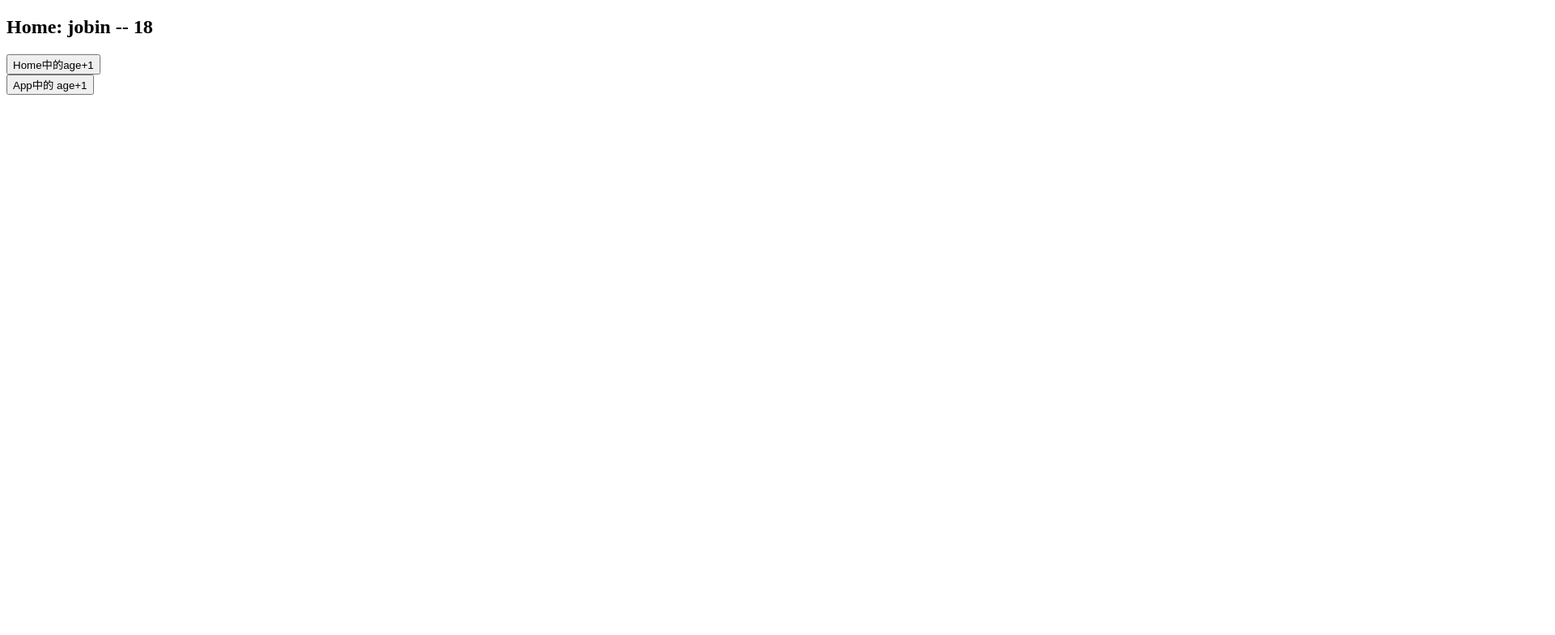
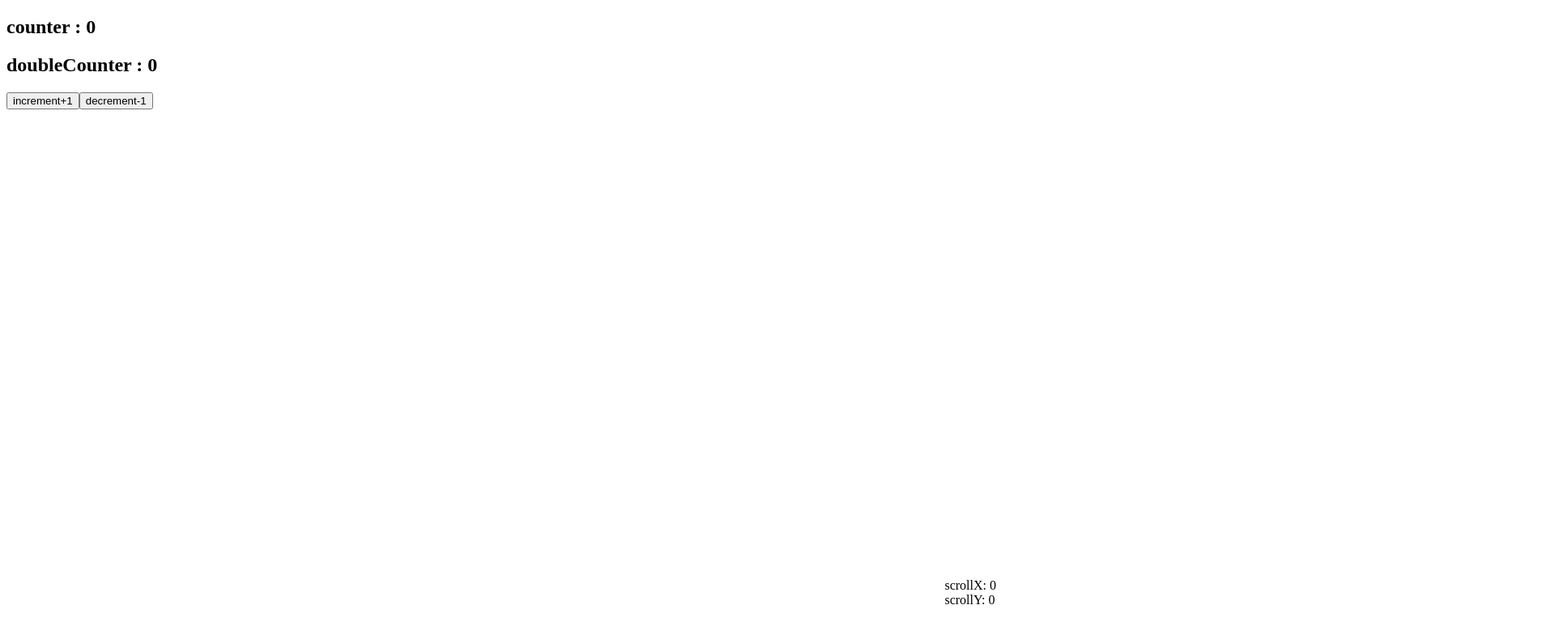
Before and after one commit to jobinben/Vue3-learning, a Vue app in the folder Vue3/: page / in a window 1280 px wide. Shown: the top 784 px of the page at 81% size, 1920 px wide, since content can reach past the window. Built offline with nearby package versions, Linux system fonts and the light colour scheme.

Commit message:
一些简单的hook

```diff
--- a/Vue3/src/components/12_ref的补充/hook/useDebounceRef.js
+++ b/Vue3/src/components/12_ref的补充/hook/useDebounceRef.js
@@ -1,6 +1,7 @@
 import {customRef} from "vue"
 // 通过customRef实现debounce防抖
 // 创建一个自定义的 ref，并对其依赖项跟踪和更新触发进行显式控制
+// 防抖主要是清楚定时器，而节流主要是要定时器走完再执行下一个
 export default function(value, delay = 300) {
     let timer = null
     return customRef((track, trigger) => {
--- /dev/null
+++ b/Vue3/src/components/17_compositionApi的练习/App.vue
@@ -0,0 +1,57 @@
+<!-- author: 大冰 -->
+<template>
+    <div class="container">
+        <h2>counter : {{ counter }}</h2>
+        <h2>doubleCounter : {{ doubleCounter }}</h2>
+        <button @click="increment">increment+1</button>
+        <button @click="decrement">decrement-1</button>
+
+        <div class="scrollView">
+            <div class="scroll-x">scrollX: {{scrollX.toFixed(0)}}</div>
+            <div class="scroll-y">scrollY: {{scrollY.toFixed(0)}}</div>
+        </div>
+    </div>
+</template>
+
+<script>
+import useCounter from './hooks/useCounter'
+import useTitle from "./hooks/useTitle"
+import useScrollPosition from "./hooks/useScrollPosition"
+export default {
+    setup() {
+        let { counter, doubleCounter, increment, decrement } = useCounter()
+
+        // 修改title
+        const titleRef = useTitle('初始化title')
+
+        setTimeout(() => {
+            titleRef.value = 'vite + vue3'
+        }, 2000);
+
+        // 滚动窗口
+
+        const {scrollX, scrollY} = useScrollPosition()
+
+        return {
+            counter,
+            doubleCounter,
+            increment,
+            decrement,
+            scrollX,
+            scrollY
+        }
+    },
+}
+</script>
+<style scoped>
+
+.container{
+    width: 2000px;
+    height: 2000px;
+}
+.scrollView {
+    position: fixed;
+    right: 50px;
+    bottom: 50px;
+}
+</style>
--- /dev/null
+++ b/Vue3/src/components/17_compositionApi的练习/hooks/useCounter.js
@@ -0,0 +1,17 @@
+
+import {ref, computed} from "vue"
+
+export default function() {
+    const counter = ref(0)
+    const doubleCounter = computed(() => counter.value * 2)
+
+    const increment = () => counter.value++
+    const decrement = () => counter.value--
+
+    return {
+        counter,
+        doubleCounter,
+        increment,
+        decrement
+    }
+}
--- /dev/null
+++ b/Vue3/src/components/17_compositionApi的练习/hooks/useScrollPosition.js
@@ -0,0 +1,22 @@
+import {ref} from "vue"
+import useThrottle from "./useThrottle"
+export default function() {
+    const scrollX = ref(0)
+    const scrollY = ref(0)
+
+    // 使用节流
+
+        document.addEventListener("scroll", () => {
+            useThrottle(()=> {
+                scrollX.value = window.scrollX
+                scrollY.value = window.scrollY
+            }, 1000)()
+        })
+
+
+
+    return {
+        scrollX,
+        scrollY
+    }
+}
--- /dev/null
+++ b/Vue3/src/components/17_compositionApi的练习/hooks/useThrottle.js
@@ -0,0 +1,13 @@
+// 实现一个简易版节流
+// 节流主要是让定时器走完，才进行下一步操作
+export default function(fn, delay = 500) {
+    let flag = true
+    return (...arg) => {
+        if(!flag) return;
+        flag = false
+        setTimeout(() => {
+            fn.apply(this, arg)
+            flag = true
+        }, delay)
+    }
+}
--- /dev/null
+++ b/Vue3/src/components/17_compositionApi的练习/hooks/useTitle.js
@@ -0,0 +1,13 @@
+import {ref, watch} from "vue"
+
+export default function(title = "默认title") {
+    const titleRef = ref(title)
+
+    watch(titleRef, (newV, oldV) => {
+        document.title = newV
+    },{
+        immediate: true
+    })
+
+    return titleRef
+}
--- a/Vue3/src/main.js
+++ b/Vue3/src/main.js
@@ -1,4 +1,4 @@
 import { createApp } from "vue"
-import App from "./components/16_provide和inject/App.vue"
+import App from "./components/17_compositionApi的练习/App.vue"
 
 createApp(App).mount("#app")
```
